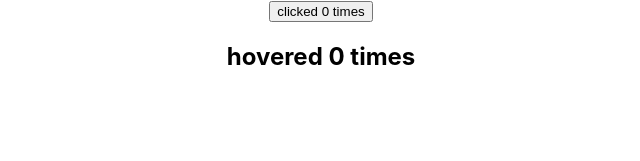
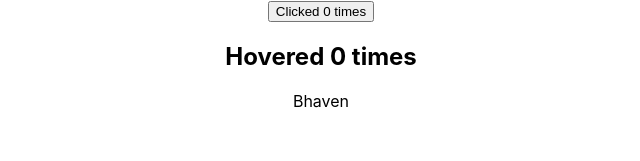
Before and after one commit to 0xbhvn/first-react-app, a React (Create React App) app: page / in a window 1280 px wide. Shown: the top 161 px of the page, without its empty margins (319-959 px from the left). Built offline with nearby package versions, Linux system fonts and the light colour scheme.

Commit message:
render props

```diff
--- a/src/App.js
+++ b/src/App.js
@@ -1,14 +1,17 @@
 import React, { Component } from 'react'
 import './App.css'
-import ClickCounter from './components/ClickCounter'
-import HoverCounter from './components/HoverCounter'
+import User from './components/User'
+import CounterProp from './components/CounterProp'
+import ClickCounterTwo from './components/ClickCounterTwo'
+import HoverCounterTwo from './components/HoverCounterTwo'
 
 class App extends Component {
   render() {
     return (
       <div className="App">
-        <ClickCounter name='Bhaven'/>
-        <HoverCounter />
+        <CounterProp render={ (count, incrementCount) => <ClickCounterTwo count={ count } incrementCount={ incrementCount } /> } />
+        <CounterProp render={ (count, incrementCount) => <HoverCounterTwo count={ count } incrementCount={ incrementCount } /> } />
+        <User render={ (isLoggedIn) => isLoggedIn ? 'Bhaven' : 'Guest' } />
       </div>
     )
   }
--- /dev/null
+++ b/src/components/ClickCounterTwo.js
@@ -0,0 +1,14 @@
+import React, { Component } from 'react'
+
+export class ClickCounterTwo extends Component {
+    render() {
+        const { count, incrementCount } = this.props
+        return (
+            <div>
+                <button onClick={ incrementCount }>Clicked { count } times</button>
+            </div>
+        )
+    }
+}
+
+export default ClickCounterTwo
--- /dev/null
+++ b/src/components/CounterProp.js
@@ -0,0 +1,27 @@
+import React, { Component } from 'react'
+
+class CounterProp extends Component {
+    constructor(props) {
+        super(props)
+
+        this.state = {
+             count: 0
+        }
+    }
+
+    incrementCount = () => {
+        this.setState(prevState => {
+            return { count: prevState.count + 1 }
+        })
+    }
+
+    render() {
+        return (
+            <div>
+                { this.props.render(this.state.count, this.incrementCount) }
+            </div>
+        )
+    }
+}
+
+export default CounterProp
--- /dev/null
+++ b/src/components/HoverCounterTwo.js
@@ -0,0 +1,14 @@
+import React, { Component } from 'react'
+
+export class HoverCounterTwo extends Component {
+    render() {
+        const { count, incrementCount } = this.props
+        return (
+            <div>
+                <h2 onMouseOver={ incrementCount }>Hovered { count } times</h2>
+            </div>
+        )
+    }
+}
+
+export default HoverCounterTwo
--- /dev/null
+++ b/src/components/User.js
@@ -0,0 +1,13 @@
+import React, { Component } from 'react'
+
+class User extends Component {
+    render() {
+        return (
+            <div>
+                { this.props.render(true) }
+            </div>
+        )
+    }
+}
+
+export default User
```
